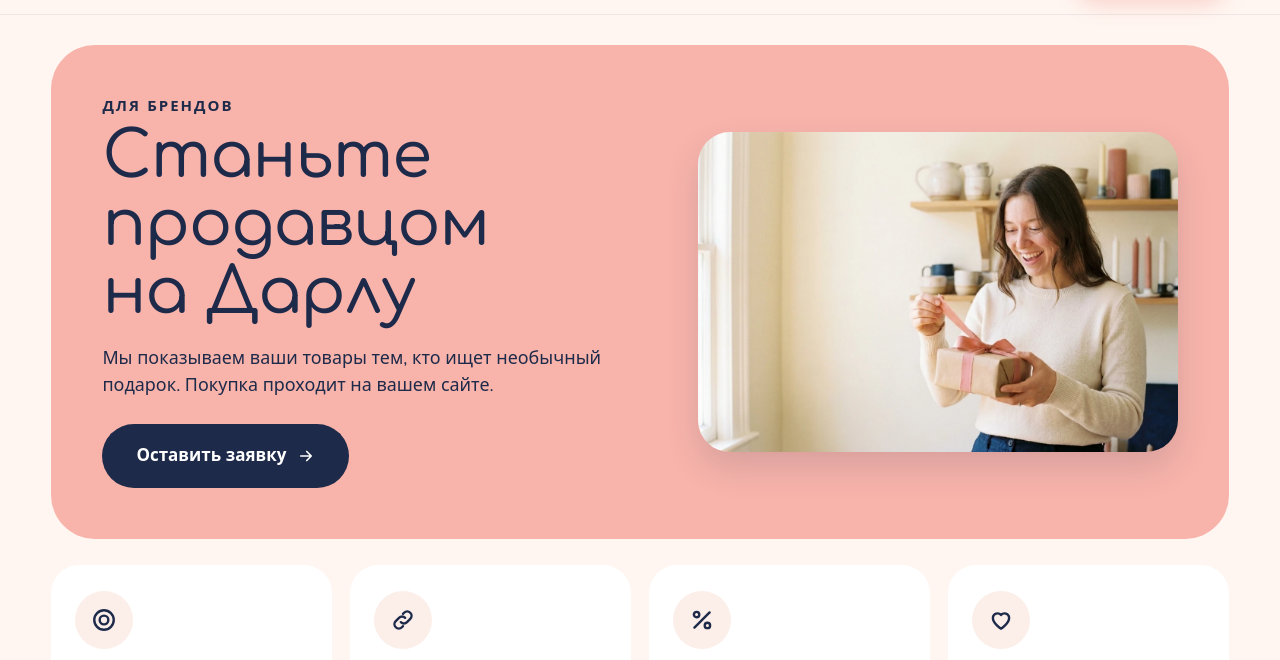
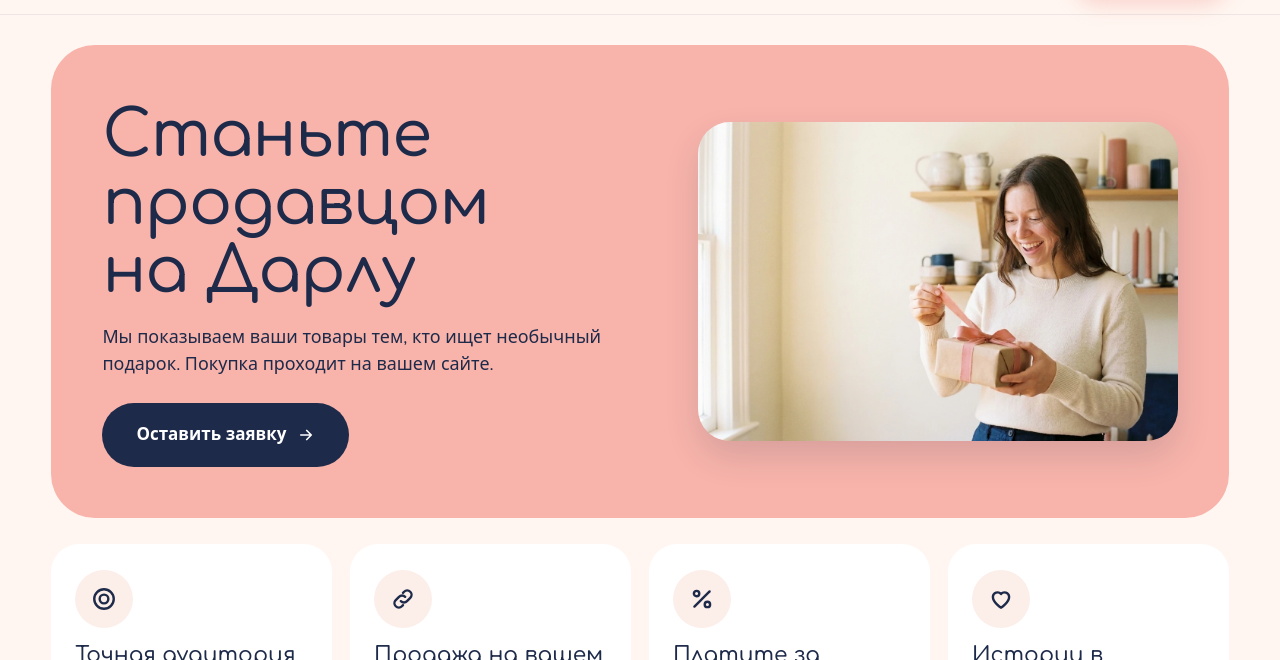
Before and after one commit to zarovkinvital005-create/darlu, a plain HTML site: page docs/brands.html in a window 1280 px wide. Shown: the part 74-734 px from the top of the page. Drawn offline with nearby package versions, Linux system fonts and the light colour scheme; no server answers.

Commit message:
Брендам: убрана надпись над заголовком
Co-Authored-By: Claude Sonnet 5.5 <noreply@anthropic.com>

```diff
--- a/docs/brands.html
+++ b/docs/brands.html
@@ -50,7 +50,6 @@
   <div class="wrap">
     <section class="b-hero">
       <div class="b-hero-t">
-        <div class="eyebrow dark">Для брендов</div>
         <h1>Станьте продавцом на&nbsp;Дарлу</h1>
         <p>Мы показываем ваши товары тем, кто ищет необычный подарок. Покупка проходит на вашем сайте.</p>
         <a class="btn btn-navy btn-lg" href="https://forms.yandex.ru/u/6af3e6002c4f89abf64cc5ac" target="_blank" rel="noopener">Оставить заявку <svg class="ic"><use href="#arrow"/></svg></a>
```
